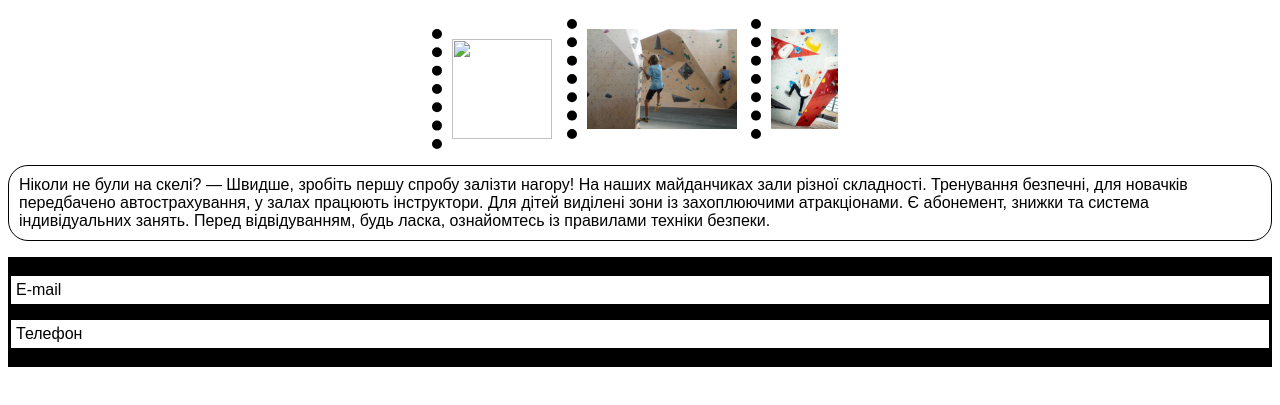
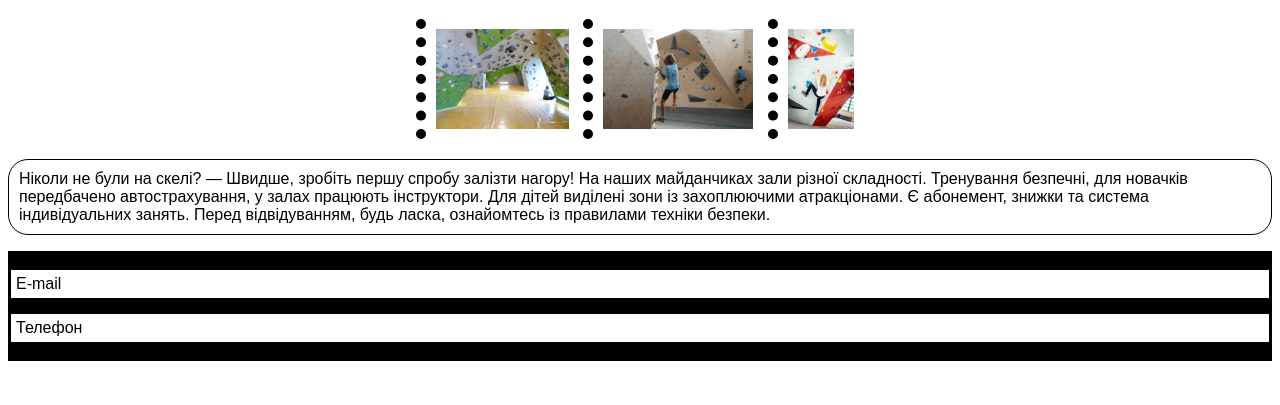
Before and after one commit to rorynn/boldering, a plain HTML site: page index.html in a window 1280 px wide. Shown: the part 177-582 px from the top of the page. Drawn offline with Linux system fonts and the light colour scheme.

Commit message:
Update index.html

```diff
--- a/index.html
+++ b/index.html
@@ -14,7 +14,7 @@
              <a href="">Про заняття</a>
              <a href="">Адреси клубів</a>
              <h1>Болдерінг</h1>
-              <img src="image1">
+              <img src="image1.png">
                <img src="image2.png">
                  <img src="image3.png">
              <p>Ніколи не були на скелі? — Швидше, зробіть першу спробу залізти нагору! На наших майданчиках зали різної складності. Тренування безпечні, для новачків передбачено автострахування, у залах працюють інструктори. Для дітей виділені зони із захоплюючими атракціонами. Є абонемент, знижки та система індивідуальних занять. Перед відвідуванням, будь ласка, ознайомтесь із правилами техніки безпеки.</p>
```
